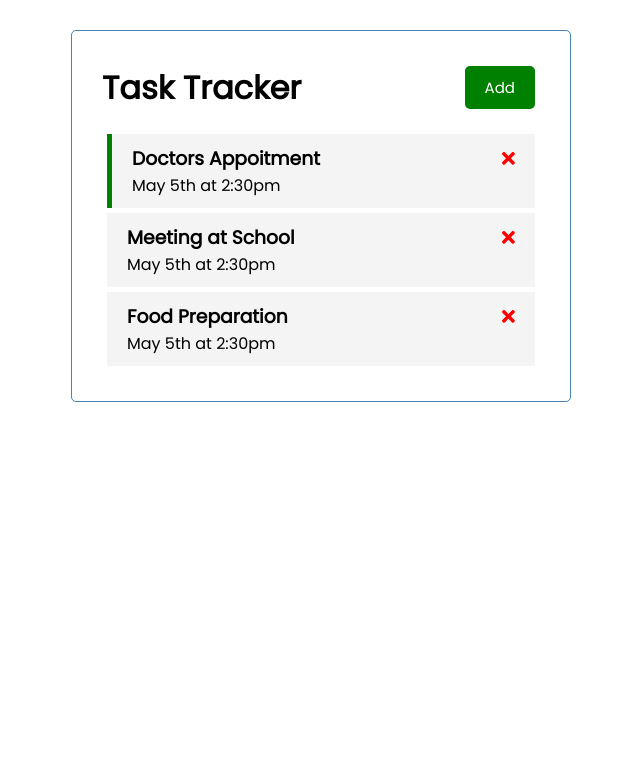
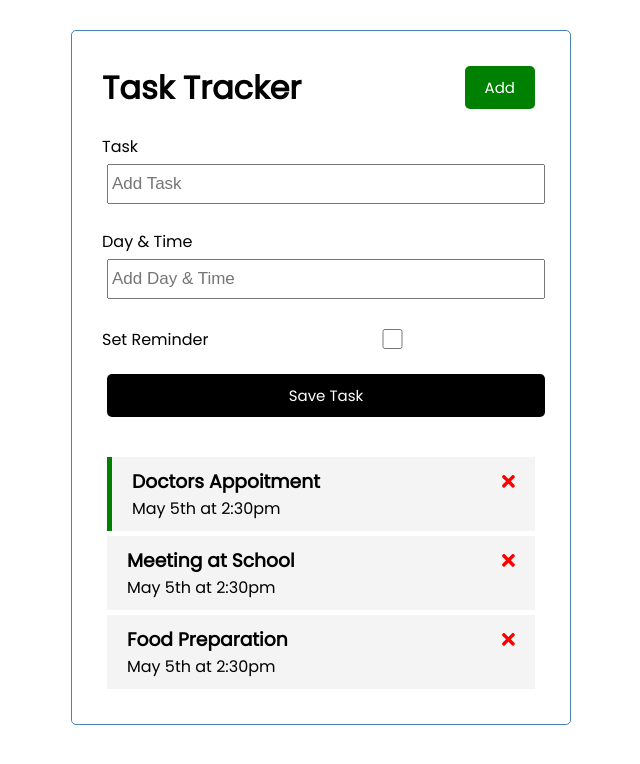
Before and after one commit to deogemini/TaskTrackerApp, an Angular app: page / in a window 1280 px wide. Shown: the top 764 px of the page, without its empty margins (319-959 px from the left). Built offline with nearby package versions, Linux system fonts and the light colour scheme; data requests are answered from the project's data file.

Commit message:
add task form created with the styling

```diff
--- a/src/app/components/add-task/add-task.component.css
+++ b/src/app/components/add-task/add-task.component.css
@@ -0,0 +1,4 @@
+.add-form{
+  margin-bottom: 40px;
+
+}
--- a/src/app/components/add-task/add-task.component.html
+++ b/src/app/components/add-task/add-task.component.html
@@ -1 +1,15 @@
-<p>add-task works!</p>
+<form class="add-form">
+  <div class="form-control">
+    <label for="text">Task</label>
+    <input type="text" name="text" id="text" placeholder="Add Task">
+  </div>
+  <div class="form-control">
+    <label for="day">Day & Time</label>
+    <input type="text" name="day" id="day" placeholder="Add Day & Time">
+  </div>
+    <div class="form-control form-control-check">
+    <label for="reminder">Set Reminder</label>
+    <input type="checkbox" name="reminder" id="reminder"/>
+  </div>
+  <input type="submit" value="Save Task" class="btn btn-block">
+</form>
--- a/src/app/components/add-task/add-task.component.ts
+++ b/src/app/components/add-task/add-task.component.ts
@@ -7,6 +7,7 @@
 })
 export class AddTaskComponent implements OnInit {
 
+
   constructor() { }
 
   ngOnInit(): void {
--- a/src/app/components/tasks/tasks.component.html
+++ b/src/app/components/tasks/tasks.component.html
@@ -1,3 +1,4 @@
+<app-add-task></app-add-task>
 <app-task-item
  *ngFor="let task of tasks"
  [task]="task"
--- a/src/styles.css
+++ b/src/styles.css
@@ -44,11 +44,11 @@
   display: block;
   width: 100%;
 }
+.btn-block{
+  display: block;
+  width: 100%;
+}
 
-.add-form{
-  margin-bottom: 40px;
-
-}
 .form-control{
   margin: 20px 0;
 }
```
